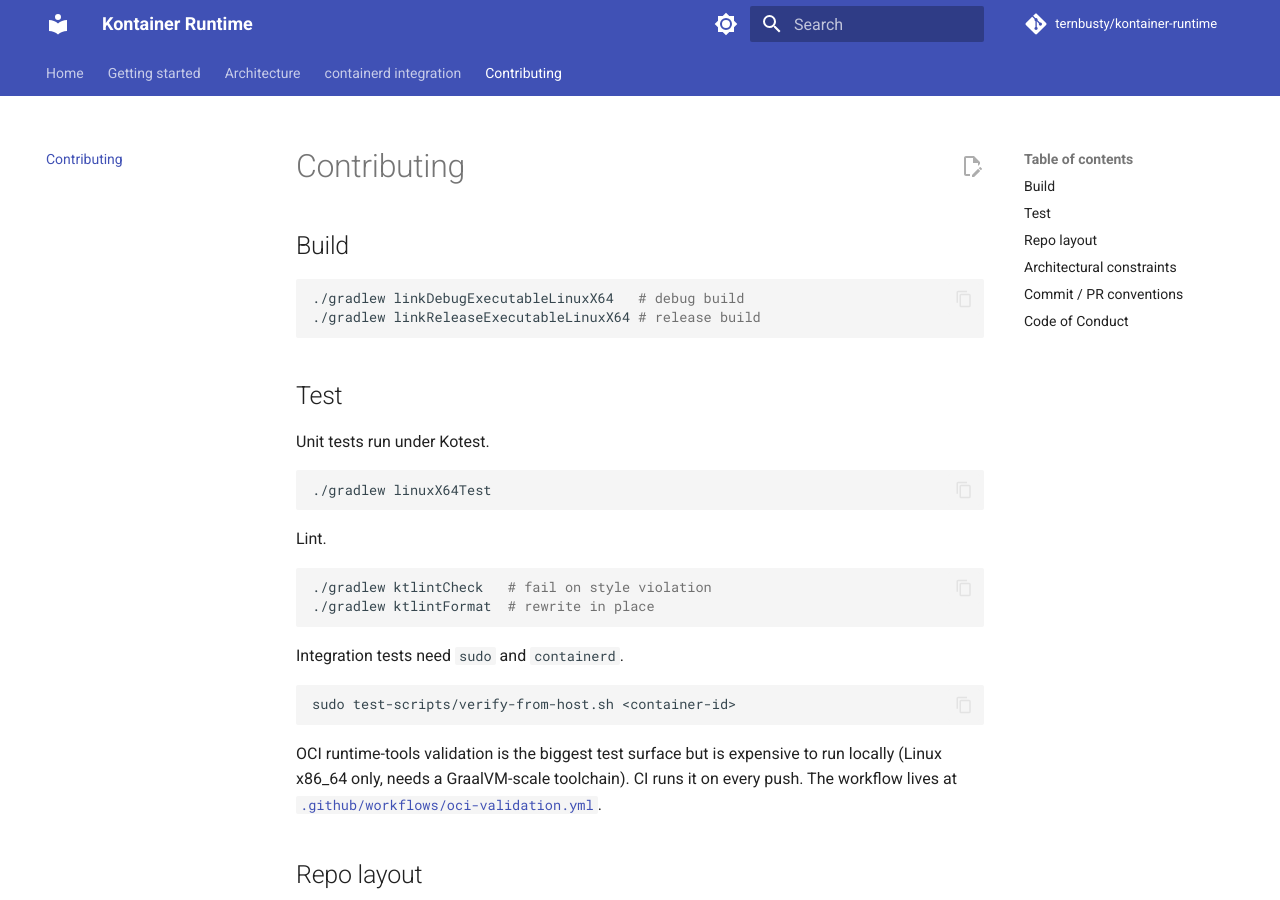
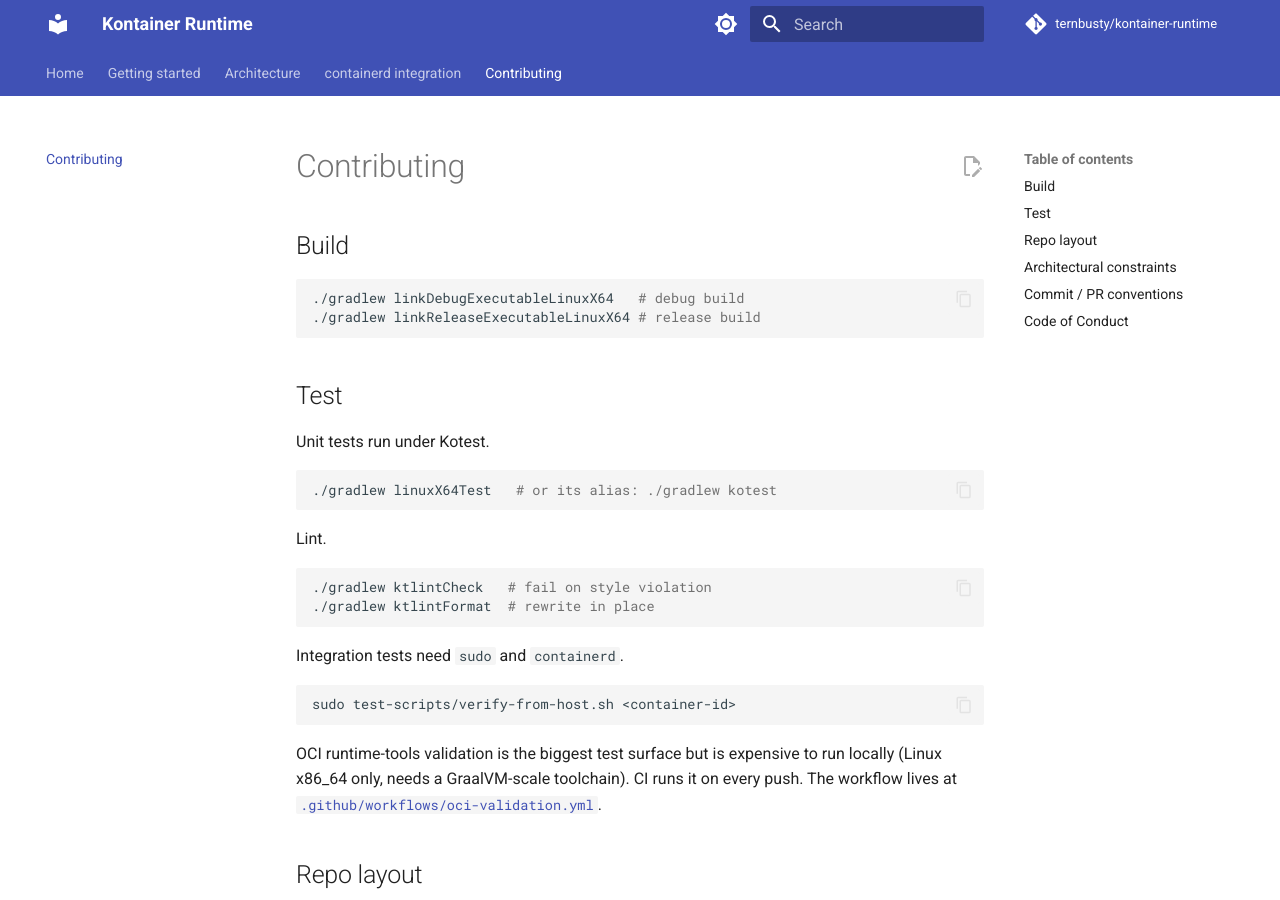
Before and after one commit to ternbusty/kontainer-runtime, an MkDocs documentation site: the page built from docs/contributing.md, in a window 1280 px wide and 900 px high. Built offline with MkDocs 1.6.1 and Material for MkDocs 9.7.7, drawn with Linux system fonts in a browser that asks for light colours; comment, search, counter and statistics services are not loaded.

Commit message:
fix: restore ./gradlew kotest by setting customGradleTask before targets are created
The io.kotest plugin reads the customGradleTask flag eagerly inside the
target configureEach callback, i.e. at the moment linuxX64() runs in the
kotlin block. With the kotest block sitting at the bottom of the build
script the flag was still unset there, so the plugin never wired
linuxX64Test into its kotest task and 'gradlew kotest' passed while
running nothing. Moving the block above kotlin {} restores the wiring,
so IDE users invoking the kotest task get a real test run again.

Verified in a linux/amd64 container. 'gradlew kotest --dry-run' now lists
the full compile/link/linuxX64Test chain and a real run executes the
whole suite.

````diff
--- a/docs/contributing.md
+++ b/docs/contributing.md
@@ -12,7 +12,7 @@
 Unit tests run under Kotest.
 
 ```bash
-./gradlew linuxX64Test
+./gradlew linuxX64Test   # or its alias: ./gradlew kotest
 ```
 
 Lint.
````
Also changed, not shown: 1 other file.
